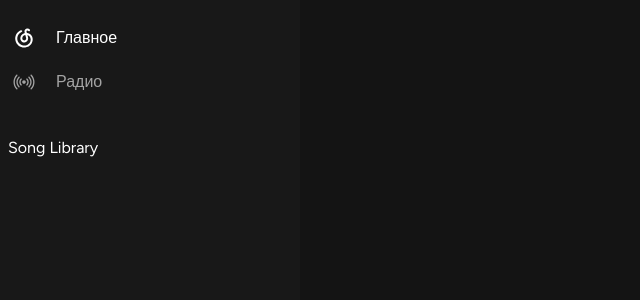
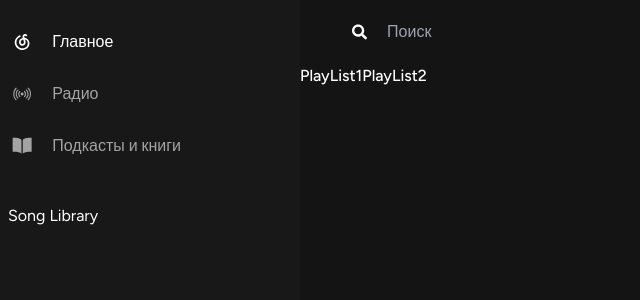
Before and after one commit to Loader9011/yandex-music-clone, a Next.js app: page / in a window 1280 px wide. Shown: the top 300 px of the page, without its empty margins (0-640 px from the left). Built offline with nearby package versions, Linux system fonts and the light colour scheme.

Commit message:
Added playlist and searchbar elem and logic for it.

```diff
--- a/app/(site)/page.tsx
+++ b/app/(site)/page.tsx
@@ -1,8 +1,19 @@
+import Playlist from "@/components/Playlist";
+import playListRoute from "@/public/playListRoute";
 
 export default function Home() {
   return (
-    <div className="text-green-500">
-      Main Content
+    <div className="text-green-500 inline-flex">
+      {playListRoute.map((item) => (
+        <Playlist
+          className="
+          px-2
+          py-3.5
+        hover:bg-[#4E4E4E]"
+          key={item.plName}
+          {...item}
+        />
+      ))}
     </div>
-  )
+  );
 }
--- /dev/null
+++ b/components/Playlist.tsx
@@ -0,0 +1,22 @@
+
+import React from 'react'
+import { twMerge } from 'tailwind-merge'
+
+interface PlaylistProps{
+    className?: string
+    plName: string
+}
+
+const PlayList: React.FC<PlaylistProps> = ({plName}) => {
+    return(
+        <div className={twMerge(`\
+        text-white
+        font-medium
+        `
+        )}>
+            {plName}
+        </div>
+    )
+}
+
+export default PlayList
--- /dev/null
+++ b/components/SearchBar.tsx
@@ -0,0 +1,44 @@
+import React, { useState } from "react";
+import { twMerge } from "tailwind-merge";
+import { FaSearch } from "react-icons/fa";
+
+interface SyntheticEvent<T> {
+    currentTarget: EventTarget & T;
+}
+
+interface SearchBarProps{
+    placeholder: string
+    className: string
+}
+
+const SearchBar: React.FC<SearchBarProps> = ({
+    placeholder,
+    className
+}
+) => {
+    function Search(e: React.ChangeEvent<HTMLInputElement>){
+        let value = e.target.value
+        console.log(value)
+    }
+    return(
+    <div className='flex items-center px-4
+    border-b-1
+    border-white
+    border-solid'>
+        <FaSearch className='ml-9' />
+        <input onChange={Search} className={
+            twMerge(`
+            flex
+            items-center
+            w-full
+            bg-transparent
+            outline-none
+            p-5`, className)} placeholder="Поиск"
+        />
+    </div>
+
+    )
+
+}
+
+export default SearchBar;
--- a/components/Sidebar.tsx
+++ b/components/Sidebar.tsx
@@ -4,8 +4,10 @@ import { usePathname } from "next/navigation";
 import { useMemo } from "react";
 import { RiNeteaseCloudMusicLine  } from "react-icons/ri"
 import { IoIosRadio } from "react-icons/io";
+import { IoBookSharp } from "react-icons/io5"
 import Box from "./Box";
 import SidebarItem from "./SidebarItem";
+import SearchBar from "./SearchBar";
 
 interface SidebarProps{
     children: React.ReactNode
@@ -28,6 +30,12 @@ const routes = useMemo(() => [
         label: 'Радио',
         active: pathname === '/Radio',
         href: '/Radio',
+    },
+    {
+        icon: IoBookSharp,
+        label: 'Подкасты и книги',
+        active: pathname === '/books',
+        href: '/books',
     }
 ], [pathname])
 
@@ -55,7 +63,7 @@ const routes = useMemo(() => [
                             <SidebarItem
                             className="
                             px-2
-                            py-2.5
+                            py-3.5
                             hover:bg-[#4E4E4E]"
                             key={item.label}
                             {...item}
@@ -67,6 +75,11 @@ const routes = useMemo(() => [
                     Song Library
                 </Box>
             </div>
+            <main className="w-full
+            flex-1">
+                <SearchBar className="" placeholder={"Поиск"}></SearchBar>
+                {children}
+            </main>
         </div>
     )
 }
--- a/components/SidebarItem.tsx
+++ b/components/SidebarItem.tsx
@@ -36,7 +36,7 @@ const SidebarItem: React.FC<SidebarItemProps> = ({
         text-neutral-400
         py-1`, active && "text-white", className)}>
             <Icon className="mx-1" size={24}/>
-            {label}
+            <p className="truncate w-full">{label}</p>
         </Link>
     )
 }
--- /dev/null
+++ b/public/playListRoute.ts
@@ -0,0 +1,12 @@
+const playListRoute = [
+    {
+        plName: "PlayList1",
+        plIcon: ""
+    },
+    {
+        plName: "PlayList2",
+        plIcon: ""
+    }
+]
+
+export default playListRoute
```
